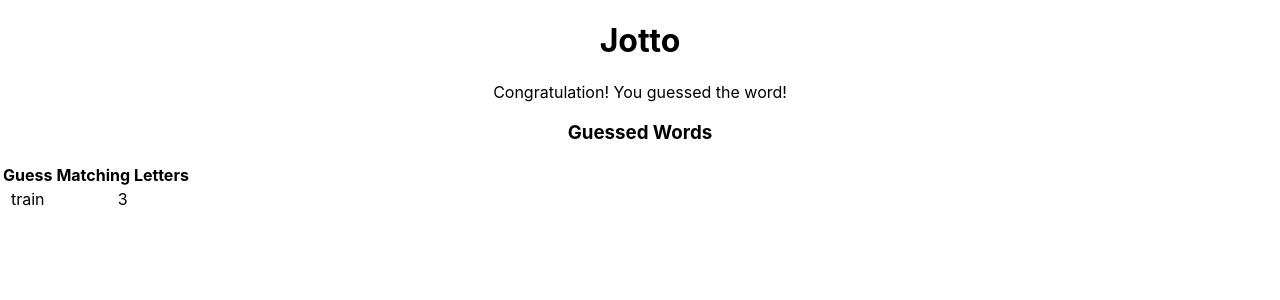
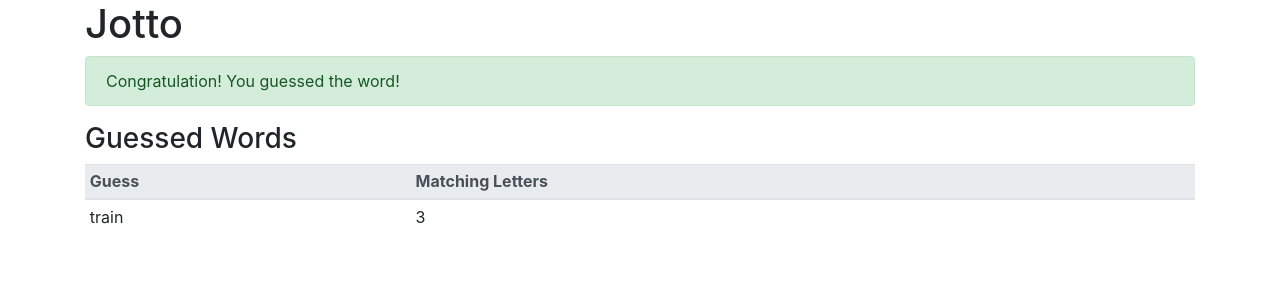
Before and after one commit to Deepali2/jotto-game, a React (Create React App) app: page / in a window 1280 px wide. Shown: the top 300 px of the page. Built offline with nearby package versions, Linux system fonts and the light colour scheme.

Commit message:
adds styling

```diff
--- a/public/index.html
+++ b/public/index.html
@@ -1,43 +1,29 @@
 <!DOCTYPE html>
 <html lang="en">
+
 <head>
   <meta charset="utf-8" />
   <link rel="icon" href="%PUBLIC_URL%/favicon.ico" />
   <meta name="viewport" content="width=device-width, initial-scale=1" />
   <meta name="theme-color" content="#000000" />
-    <meta
-      name="description"
-      content="Web site created using create-react-app"
-    />
+  <meta name="description" content="Web site created using create-react-app" />
   <link rel="apple-touch-icon" href="%PUBLIC_URL%/logo192.png" />
   <!--
       manifest.json provides metadata used when your web app is installed on a
       user's mobile device or desktop. See https://developers.google.com/web/fundamentals/web-app-manifest/
     -->
   <link rel="manifest" href="%PUBLIC_URL%/manifest.json" />
-    <!--
-      Notice the use of %PUBLIC_URL% in the tags above.
-      It will be replaced with the URL of the `public` folder during the build.
-      Only files inside the `public` folder can be referenced from the HTML.
-
-      Unlike "/favicon.ico" or "favicon.ico", "%PUBLIC_URL%/favicon.ico" will
-      work correctly both with client-side routing and a non-root public URL.
-      Learn how to configure a non-root public URL by running `npm run build`.
-    -->
+  <link rel="stylesheet" href="https://stackpath.bootstrapcdn.com/bootstrap/4.4.1/css/bootstrap.min.css" integrity="sha384-Vkoo8x4CGsO3+Hhxv8T/Q5PaXtkKtu6ug5TOeNV6gBiFeWPGFN9MuhOf23Q9Ifjh"
+    crossorigin="anonymous">
   <title>React App</title>
 </head>
+
 <body>
   <noscript>You need to enable JavaScript to run this app.</noscript>
   <div id="root"></div>
   <!--
-      This HTML file is a template.
-      If you open it directly in the browser, you will see an empty page.
-
-      You can add webfonts, meta tags, or analytics to this file.
-      The build step will place the bundled scripts into the <body> tag.
-
-      To begin the development, run `npm start` or `yarn start`.
-      To create a production bundle, use `npm run build` or `yarn build`.
+  ate a production bundle, use `npm run build` or `yarn build`.
     -->
 </body>
+
 </html>
--- a/src/App.js
+++ b/src/App.js
@@ -7,7 +7,7 @@ import Congrats from './Congrats';
 class App extends Component {
   render() {
     return (
-      <div className="App">
+      <div className="container">
         <h1>Jotto</h1>
         <Congrats success={true} />
         <GuessedWords guessedWords={[
--- a/src/Congrats.js
+++ b/src/Congrats.js
@@ -11,7 +11,7 @@ const Congrats = (props) => {
   return (
     <div>
       {props.success && (
-        <div data-test='component-congrats'>
+        <div data-test='component-congrats' className='alert alert-success'>
           <span data-test='congrats-message'>Congratulation! You guessed the word!</span>
         </div>
       )}
--- a/src/GuessedWords.js
+++ b/src/GuessedWords.js
@@ -18,8 +18,8 @@ const GuessedWords = (props) => {
     contents = (
       <div data-test='guessed-words'>
         <h3>Guessed Words</h3>
-        <table>
-          <thead>
+        <table className='table table-sm'>
+          <thead className='thead-light'>
             <tr>
               <th>Guess</th>
               <th>Matching Letters</th>
```
Lines whose indentation alone changed are shown as unchanged.
